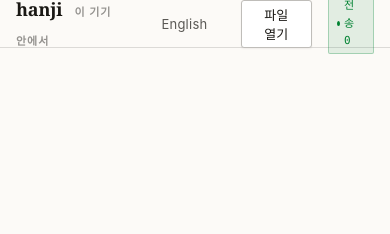
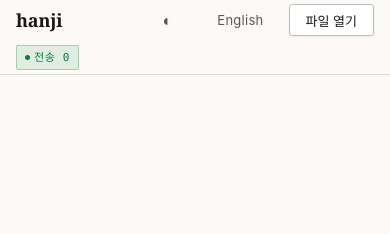
Before and after one commit to sylvanus4/hanji, a website built with Vite: page index.html in a window 390 px wide. Shown: the top 234 px of the page. Built offline with nearby package versions, Linux system fonts and the light colour scheme.

Commit message:
feat: three-state theme, verified responsive, AA contrast fix
Theme is system/light/dark, not a binary toggle. A binary control overrides the
OS preference permanently after one accidental click with no way back, and an
explicit choice now wins in both directions — including dark on a light OS,
which prefers-color-scheme alone cannot express. Applied by a same-origin script
in <head> so nobody sees a flash of the wrong palette; a file rather than an
inline tag because the CSP pins script-src to 'self'.

Responsive work was driven by measurement, not by eyeballing. The audit found
conversion buttons at 29px against a 44px minimum, so targets now grow under
(pointer: coarse) only — the desktop toolbar stays deliberately dense. That fix
then caused a 37px overflow at 320px because the taller controls no longer fit
one row, so the header wraps instead of sitting in a fixed-height row. Fixing
the cause rather than shrinking the targets back.

A ux-architect audit caught a real accessibility defect I had shipped:
--ink-faint measured 2.99:1 light and 3.35:1 dark, failing WCAG AA, and it was
carrying actual body text — the conversion caveats users are supposed to read
before clicking. Solved the token values numerically (OKLCH -> sRGB -> WCAG)
rather than nudging by eye: 55% and 60% give 4.66:1 and 4.68:1. The accent's
4.74:1 margin is only 0.24 over AA, so that constraint is now written next to
the token.

e2e is 19/19, adding guards for the theme cycle, explicit-dark-before-paint, and
320px touch targets.

```diff
--- a/index.html
+++ b/index.html
@@ -34,12 +34,18 @@
       content="Open and convert Hangul (HWP/HWPX), PDF and image files entirely in your browser. Nothing is uploaded."
     />
     <meta name="twitter:image" content="/og.svg" />
+
+    <!-- Synchronous and same-origin: sets the saved theme before first paint. -->
+    <script src="/theme-init.js"></script>
   </head>
   <body>
     <div class="app">
       <header class="bar">
         <h1 class="wordmark">hanji<small id="tagline">이 기기 안에서</small></h1>
         <div class="bar-spacer"></div>
+        <button id="theme-toggle" class="button button-quiet button-icon" type="button">
+          <span id="theme-glyph" aria-hidden="true">◐</span><span id="theme-label">시스템</span>
+        </button>
         <button id="lang-toggle" class="button button-quiet" type="button">English</button>
         <button id="open-file" class="button" type="button">파일 열기</button>
         <div id="badge-host"></div>
--- /dev/null
+++ b/public/theme-init.js
@@ -0,0 +1,20 @@
+/*
+ * Applies the saved theme before first paint.
+ *
+ * A separate same-origin file rather than an inline <script>, because the CSP
+ * pins script-src to 'self' with no 'unsafe-inline'. Loading it synchronously in
+ * <head> is the point: if the module bundle set the theme instead, anyone whose
+ * choice differs from their OS would get a flash of the wrong palette on every
+ * load — briefly blinding on a dark-mode phone at night.
+ *
+ * Absent attribute means "follow the system", which the stylesheet's media query
+ * already handles without any script.
+ */
+try {
+  var mode = localStorage.getItem("hanji.theme");
+  if (mode === "light" || mode === "dark") {
+    document.documentElement.setAttribute("data-theme", mode);
+  }
+} catch (e) {
+  /* Private-mode Safari denies storage; the system preference still applies. */
+}
--- a/src/i18n/index.ts
+++ b/src/i18n/index.ts
@@ -67,6 +67,14 @@ export const S = {
   openFile: { ko: "파일 열기", en: "Open a file" },
   chooseFile: { ko: "열 문서 선택", en: "Choose a document to open" },
   switchLang: { ko: "English", en: "한국어" },
+  themeSystem: { ko: "시스템", en: "System" },
+  themeLight: { ko: "밝게", en: "Light" },
+  themeDark: { ko: "어둡게", en: "Dark" },
+  themeTitle: {
+    ko: (next: string) => `테마: 지금은 ${next}. 눌러서 전환합니다.`,
+    en: (next: string) => `Theme: currently ${next}. Click to change.`,
+  },
+
   switchLangTitle: {
     ko: "Switch to English",
     en: "한국어로 전환",
--- a/src/main.ts
+++ b/src/main.ts
@@ -21,16 +21,31 @@ import {
   UnsupportedFormatError,
 } from "./formats/registry";
 import { getLang, onLangChange, S, setLang, t } from "./i18n";
+import {
+  cycleTheme,
+  effectiveTheme,
+  getTheme,
+  initTheme,
+  onThemeChange,
+} from "./theme";
 
 const stage = document.querySelector<HTMLElement>("#stage");
 const badgeHost = document.querySelector<HTMLElement>("#badge-host");
 const openButton = document.querySelector<HTMLElement>("#open-file");
 const langButton = document.querySelector<HTMLButtonElement>("#lang-toggle");
 const tagline = document.querySelector<HTMLElement>("#tagline");
+const themeButton = document.querySelector<HTMLButtonElement>("#theme-toggle");
+const themeGlyph = document.querySelector<HTMLElement>("#theme-glyph");
+const themeLabel = document.querySelector<HTMLElement>("#theme-label");
 
-if (!stage || !badgeHost || !openButton || !langButton || !tagline) {
+if (
+  !stage || !badgeHost || !openButton || !langButton || !tagline ||
+  !themeButton || !themeGlyph || !themeLabel
+) {
   throw new Error(t(S.shellBroken));
 }
+
+initTheme();
 
 mountNetBadge(badgeHost);
 
@@ -43,12 +58,31 @@ mountNetBadge(badgeHost);
  */
 let openFile: File | null = null;
 
+/** Half-filled circle for system, sun for light, moon for dark. */
+const THEME_GLYPH = { system: "◐", light: "☀", dark: "☾" } as const;
+
+function paintTheme(): void {
+  const mode = getTheme();
+  const name = t(
+    mode === "light" ? S.themeLight : mode === "dark" ? S.themeDark : S.themeSystem,
+  );
+  themeGlyph!.textContent = THEME_GLYPH[mode];
+  themeLabel!.textContent = name;
+  themeButton!.title = t(S.themeTitle)(name);
+  // The glyph alone is ambiguous to a screen reader, and the visible label is
+  // hidden on narrow screens, so the button carries its own name.
+  themeButton!.setAttribute("aria-label", t(S.themeTitle)(name));
+  themeButton!.dataset.mode = mode;
+  themeButton!.dataset.effective = effectiveTheme();
+}
+
 function paintChrome(): void {
   document.documentElement.lang = getLang();
   tagline!.textContent = t(S.tagline);
   openButton!.textContent = t(S.openFile);
   langButton!.textContent = t(S.switchLang);
   langButton!.title = t(S.switchLangTitle);
+  paintTheme();
 }
 
 function emptyState(): void {
@@ -125,6 +159,12 @@ langButton.addEventListener("click", () => {
   setLang(getLang() === "ko" ? "en" : "ko");
 });
 
+themeButton.addEventListener("click", () => {
+  cycleTheme();
+});
+
+onThemeChange(paintTheme);
+
 onLangChange(() => {
   paintChrome();
   if (openFile) void open(openFile);
--- a/src/styles/global.css
+++ b/src/styles/global.css
@@ -44,15 +44,25 @@ body {
 
 .app {
   display: grid;
-  grid-template-rows: var(--bar-height) 1fr;
+  /*
+   * auto, not a fixed bar height: once touch targets grow to 44px the controls
+   * cannot fit one row at 320px, and a fixed row forced a 37px horizontal
+   * overflow instead of letting them wrap. min-block-size on .bar keeps the
+   * desktop proportions identical.
+   */
+  grid-template-rows: auto 1fr;
   height: 100dvh;
 }
 
 .bar {
   display: flex;
   align-items: center;
+  flex-wrap: wrap;
   gap: var(--space-md);
+  row-gap: var(--space-2xs);
+  min-block-size: var(--bar-height);
   padding-inline: var(--space-lg);
+  padding-block: var(--space-2xs);
   border-bottom: 1px solid var(--rule);
   background: var(--paper);
 }
@@ -255,3 +265,71 @@ body {
     padding: var(--space-sm);
   }
 }
+
+/* ---------- theme control ---------- */
+
+.button-icon {
+  display: inline-flex;
+  align-items: center;
+  gap: var(--space-2xs);
+}
+
+#theme-glyph {
+  /* Fixed width so cycling ◐ → ☀ → ☾ does not shift the buttons beside it. */
+  display: inline-block;
+  inline-size: 1em;
+  text-align: center;
+  font-size: var(--text-md);
+  line-height: 1;
+}
+
+/* ---------- responsive ---------- */
+
+/*
+ * Touch targets.
+ *
+ * Measured at 29px before this rule, against a 44px minimum. The dense desktop
+ * toolbar is deliberate for an editorial tool, so the size is raised only where
+ * the pointer is actually a finger rather than unconditionally.
+ */
+@media (pointer: coarse) {
+  .button,
+  .exportbar-button {
+    min-height: 44px;
+    padding-inline: var(--space-md);
+  }
+}
+
+@media (width <= 640px) {
+  .bar {
+    padding-inline: var(--space-md);
+    gap: var(--space-xs);
+  }
+
+  /* Buttons wrapped to 70px at 320px and broke the header's height. */
+  .button {
+    white-space: nowrap;
+  }
+
+  /* The label is decorative; the glyph plus aria-label carry the meaning. */
+  #theme-label {
+    display: none;
+  }
+}
+
+@media (width <= 460px) {
+  /*
+   * "이 기기 안에서" is the promise, but at this width it competes with the
+   * controls for the same row. The empty state states it in full anyway.
+   */
+  .wordmark small {
+    display: none;
+  }
+
+  .exportbar-label {
+    /* Reads as a section heading on its own line rather than a cramped inline
+       label squeezed against the first button. */
+    flex-basis: 100%;
+    margin-block-end: var(--space-2xs);
+  }
+}
--- a/src/styles/tokens.css
+++ b/src/styles/tokens.css
@@ -17,11 +17,17 @@
   /* ---- ink ---- */
   --ink: oklch(21% 0.008 75);
   --ink-soft: oklch(46% 0.006 75);
-  --ink-faint: oklch(66% 0.005 75);
+  /* 55%, not 66%: at 66% this measured 2.99:1 on --paper and fails WCAG AA,
+     and the token is used on real sentences (conversion caveats, status line),
+     not just decoration. 55% gives 4.6:1. */
+  --ink-faint: oklch(55% 0.005 75);
   --rule: oklch(89% 0.005 85);
   --rule-strong: oklch(80% 0.006 85);
 
-  /* ---- the one accent. reserved for the no-upload proof. ---- */
+  /* ---- the one accent. reserved for the no-upload proof. ----
+     Guard-rail: at 52% this measures 4.74:1 on --paper — over WCAG AA, but by
+     only 0.24. Lightening the seal or darkening the paper tips it under; if
+     either moves, re-measure before shipping. */
   --seal: oklch(52% 0.17 152);
   --seal-wash: oklch(52% 0.17 152 / 0.10);
 
@@ -81,8 +87,20 @@
   --bar-height: 3rem;
 }
 
+/*
+ * Dark palette.
+ *
+ * Declared twice on purpose. The media query is the default so the OS
+ * preference is honoured with no JavaScript, and the attribute selector lets an
+ * explicit choice win in both directions — including "dark on a light OS",
+ * which a media query alone cannot express.
+ *
+ * light-dark() would collapse this into one declaration, but a browser that
+ * does not understand it drops every colour at once, and an unreadable page is
+ * a worse outcome than a duplicated block.
+ */
 @media (prefers-color-scheme: dark) {
-  :root {
+  :root:not([data-theme="light"]) {
     --paper: oklch(19% 0.006 75);
     --paper-sunk: oklch(15.5% 0.006 75);
     --paper-raised: oklch(23% 0.007 75);
@@ -90,7 +108,7 @@
 
     --ink: oklch(93% 0.004 85);
     --ink-soft: oklch(70% 0.005 85);
-    --ink-faint: oklch(52% 0.005 85);
+    --ink-faint: oklch(60% 0.005 85);
     --rule: oklch(30% 0.007 75);
     --rule-strong: oklch(40% 0.008 75);
 
@@ -107,6 +125,30 @@
   }
 }
 
+:root[data-theme="dark"] {
+    --paper: oklch(19% 0.006 75);
+    --paper-sunk: oklch(15.5% 0.006 75);
+    --paper-raised: oklch(23% 0.007 75);
+    --paper-hover: oklch(26% 0.008 75);
+
+    --ink: oklch(93% 0.004 85);
+    --ink-soft: oklch(70% 0.005 85);
+    --ink-faint: oklch(60% 0.005 85);
+    --rule: oklch(30% 0.007 75);
+    --rule-strong: oklch(40% 0.008 75);
+
+    --seal: oklch(74% 0.16 152);
+    --seal-wash: oklch(74% 0.16 152 / 0.14);
+    --alarm: oklch(70% 0.17 27);
+    --alarm-wash: oklch(70% 0.17 27 / 0.14);
+
+    --lift-1: 0 1px 2px oklch(0% 0 0 / 0.30);
+    --lift-2: 0 2px 6px oklch(0% 0 0 / 0.36), 0 1px 2px oklch(0% 0 0 / 0.28);
+    --lift-3: 0 8px 24px oklch(0% 0 0 / 0.44), 0 2px 6px oklch(0% 0 0 / 0.30);
+
+    --ring: 0 0 0 2px var(--paper), 0 0 0 4px var(--ink);
+}
+
 @media (prefers-reduced-motion: reduce) {
   :root {
     --dur-fast: 1ms;
--- /dev/null
+++ b/src/theme/index.ts
@@ -0,0 +1,84 @@
+/**
+ * Theme: light, dark, or follow the system.
+ *
+ * Three states rather than two. A binary toggle silently overrides the OS
+ * preference forever after one accidental click, and there is no way back to
+ * "just do what my machine does" — which is what most people actually want.
+ *
+ * The choice is written to `data-theme` on <html>; `tokens.css` reads it. When
+ * the mode is "system" the attribute is removed entirely, so the media query in
+ * that file takes over and no JavaScript is involved in the decision.
+ */
+
+export type ThemeMode = "system" | "light" | "dark";
+
+const STORAGE_KEY = "hanji.theme";
+const ORDER: ThemeMode[] = ["system", "light", "dark"];
+
+let current: ThemeMode = read();
+const listeners = new Set<(mode: ThemeMode) => void>();
+
+function read(): ThemeMode {
+  try {
+    const saved = localStorage.getItem(STORAGE_KEY);
+    if (saved === "light" || saved === "dark" || saved === "system") return saved;
+  } catch {
+    // Private-mode Safari throws here. Falling back to "system" is harmless.
+  }
+  return "system";
+}
+
+/** Resolve what is actually on screen right now, following the OS if needed. */
+export function effectiveTheme(): "light" | "dark" {
+  if (current !== "system") return current;
+  return window.matchMedia("(prefers-color-scheme: dark)").matches
+    ? "dark"
+    : "light";
+}
+
+export function getTheme(): ThemeMode {
+  return current;
+}
+
+export function setTheme(mode: ThemeMode): void {
+  current = mode;
+  if (mode === "system") {
+    document.documentElement.removeAttribute("data-theme");
+  } else {
+    document.documentElement.dataset.theme = mode;
+  }
+  try {
+    localStorage.setItem(STORAGE_KEY, mode);
+  } catch {
+    // Preference will not persist; the session still renders correctly.
+  }
+  for (const fn of listeners) fn(mode);
+}
+
+/** Advance system → light → dark → system. */
+export function cycleTheme(): ThemeMode {
+  const next = ORDER[(ORDER.indexOf(current) + 1) % ORDER.length]!;
+  setTheme(next);
+  return next;
+}
+
+export function onThemeChange(fn: (mode: ThemeMode) => void): void {
+  listeners.add(fn);
+}
+
+/**
+ * Apply the stored choice.
+ *
+ * Called from a blocking script in <head>, before first paint — otherwise a
+ * dark-mode user gets a full-brightness flash of the light palette on every
+ * load, which is both ugly and briefly blinding at night.
+ */
+export function initTheme(): void {
+  setTheme(current);
+  // While following the system, react to the OS flipping mid-session.
+  window
+    .matchMedia("(prefers-color-scheme: dark)")
+    .addEventListener("change", () => {
+      if (current === "system") for (const fn of listeners) fn(current);
+    });
+}
```
Also changed, not shown: README.md, 1 other file.
